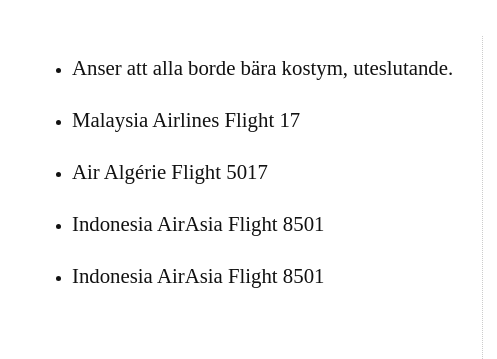
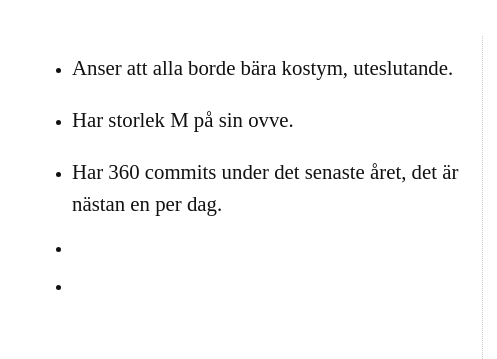
Before and after one commit to decentninja/ARONSPECIAL, a plain HTML site: page index.html in a window 1280 px wide. Shown: the part 3534-3893 px from the top of the page, 158-655 px from the left. Drawn offline with Linux system fonts and the light colour scheme; grey boxes are pictures that could not be loaded; a web font is replaced by a local one.

Commit message:
Stugfgfg

```diff
--- a/index.html
+++ b/index.html
@@ -92,10 +92,10 @@
 				<h1>5 snabba om Aron</h1>
 				<ul>
 					<li><p>Anser att alla borde bära kostym, <b>uteslutande.</b></p></li>
-					<li><p>Malaysia Airlines Flight 17</p></li>
-					<li><p>Air Algérie Flight 5017</p></li>
-					<li><p>Indonesia AirAsia Flight 8501</p></li>
-					<li><p>Indonesia AirAsia Flight 8501</p></li>
+					<li><p>Har storlek M på sin ovve.</p></li>
+					<li><p>Har 360  commits under det senaste året, det är nästan en per dag.</p></li>
+					<li><p></p></li>
+					<li><p></p></li>
 				</ul>
 			</article>
 			<article>
@@ -117,14 +117,6 @@
 				<img src="https://i.imgur.com/pZrlv3p.jpg">
 			</article>
 		</div>
-
-<!-- <article>
-  <h1>Mest effektiva sjukdomstrenden 2014: Ebola</h1>
-  <p>
-    <img src="http://images-cdn.9gag.com/photo/aMbx43V_700b.jpg">
-  </p>
-</article>
--->
 
 <article class="two-column dikt">
 	<h1><a href="https://www.facebook.com/events/1559467324268413/">dÅre 2015</a></h1>
@@ -164,7 +156,7 @@
 
 	<header>
 		<h1>
-			gott nytt år!
+			!
 		</h1>
 		<h2>
 			&hearts; / Redaqtionen
```
